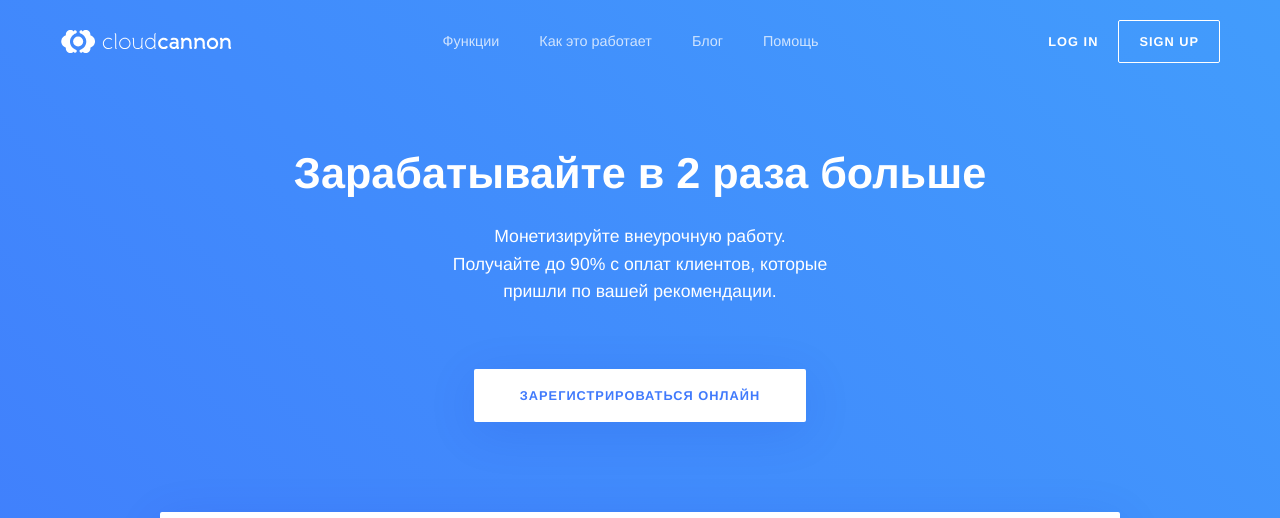
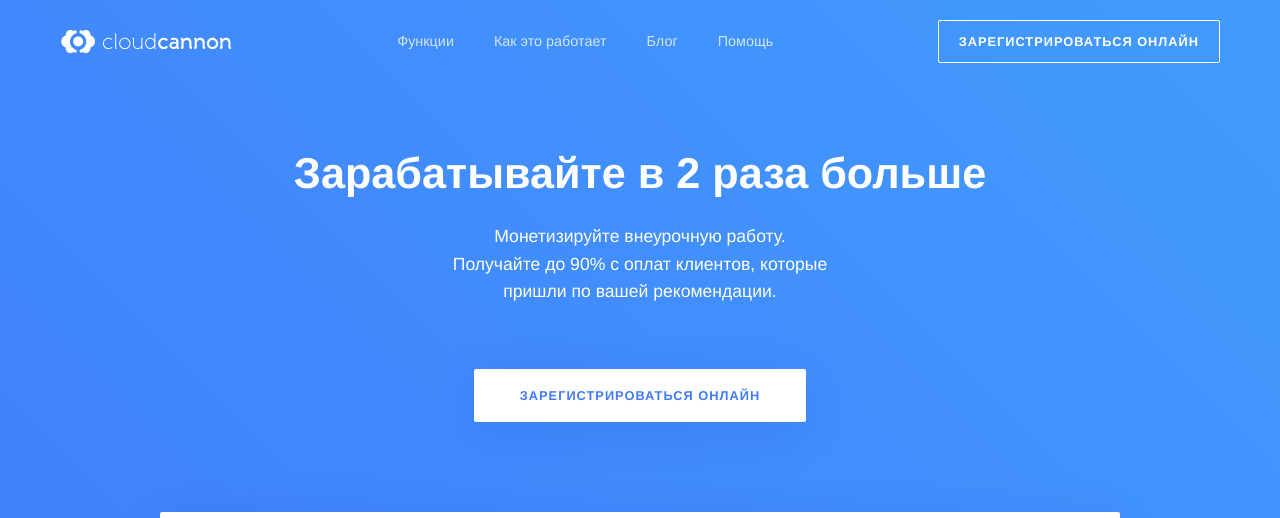
Before and after one commit to RakhimyanTim/physcult.github.io, a Jekyll site: the page built from pages/index.html, in a window 1280 px wide and 900 px high, cut to the strip 0-518 px from the top of the window. Built offline with Jekyll 4.4.1, drawn with Linux system fonts in a browser that asks for light colours; some web fonts are replaced.

Commit message:
Update right.html

```diff
--- a/_includes/navigation/right.html
+++ b/_includes/navigation/right.html
@@ -1,4 +1,3 @@
 <nav class="right">
-	<a href="https://app.cloudcannon.com/" target="_blank">Log In</a>
-	<a href="https://app.cloudcannon.com/users/sign_up" target="_blank" class="button keep-text-size {% if page.header_class == 'plain' or layout.header_class == 'plain' %}light{% else %}dark{% endif %}">Sign Up</a>
+	<a href="#" target="_blank" class="button keep-text-size {% if page.header_class == 'plain' or layout.header_class == 'plain' %}light{% else %}dark{% endif %}">Зарегистрироваться онлайн</a>
 </nav>
```
